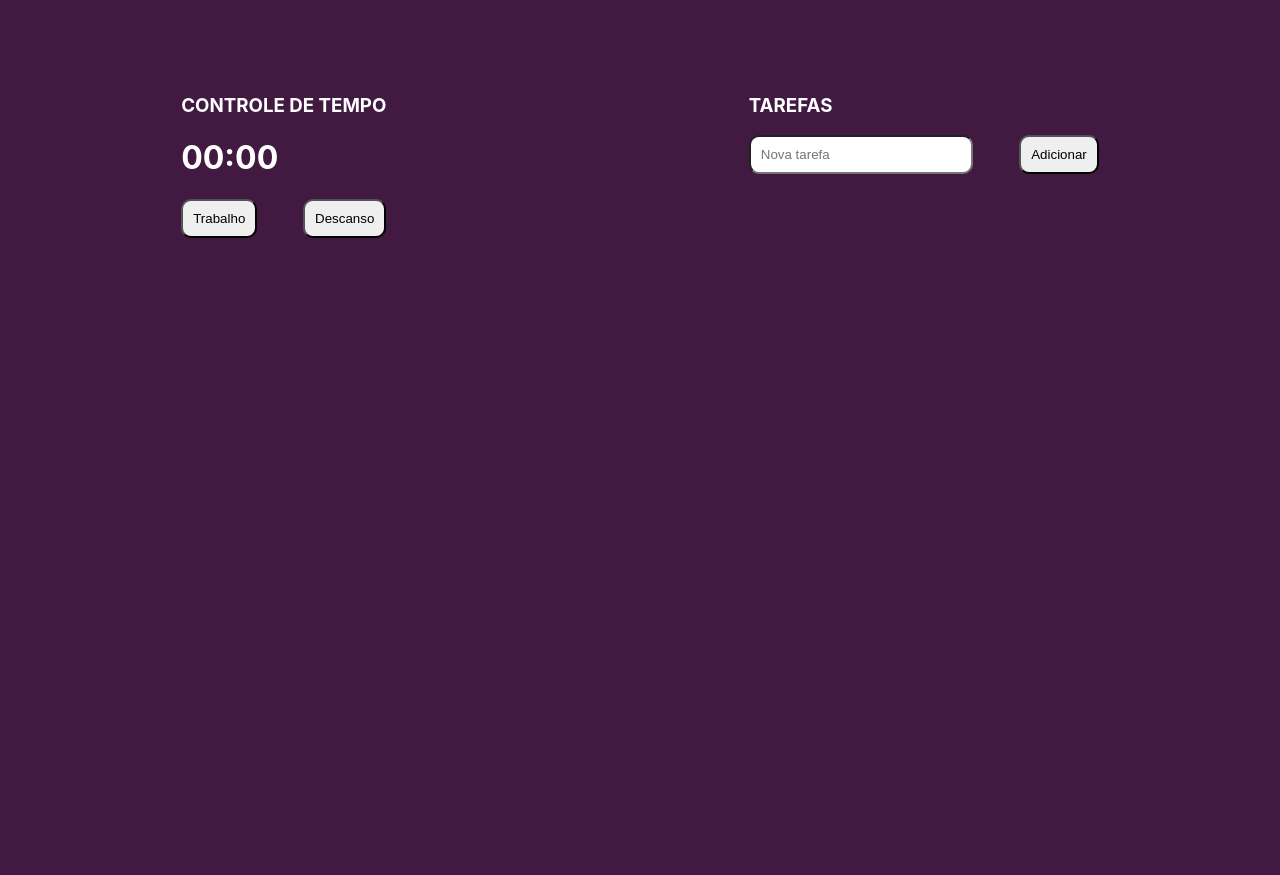
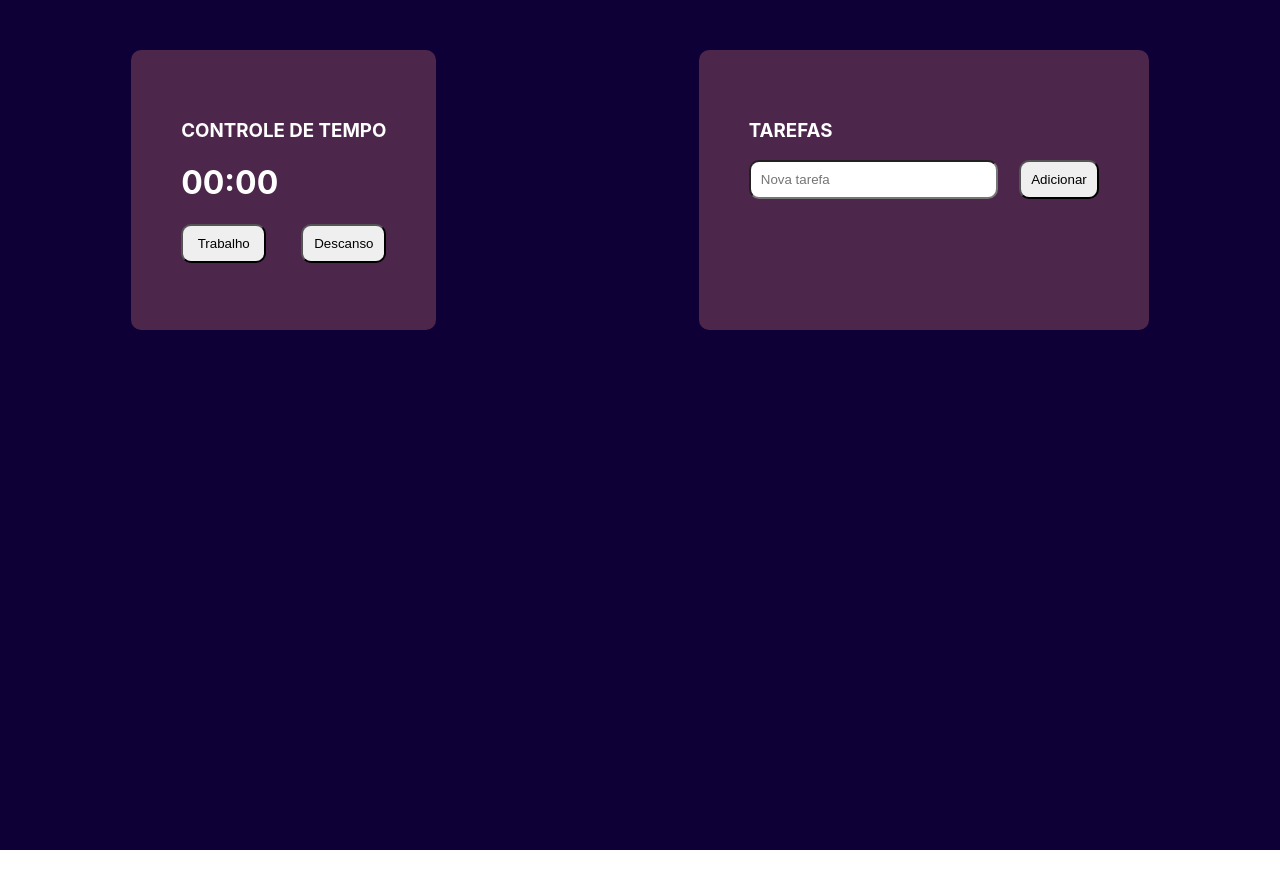
Before and after one commit to gazevedorp/home-office, a React (Create React App) app: page / in a window 1280 px wide. After the commit the page ends 850 px from the top, so only its background shows below. Built offline with nearby package versions, Linux system fonts and the light colour scheme.

Commit message:
style: :art: Theme style

```diff
--- a/src/components/Countdown/styles.js
+++ b/src/components/Countdown/styles.js
@@ -10,6 +10,8 @@ export const Container = styled.div`
 export const Button = styled.button`
     padding: 10px;
     border-radius: 10px;
+    width: 85px;
+    cursor: pointer;
 `;
 
 export const DivButton = styled.div`
--- a/src/components/TodoList/styles.js
+++ b/src/components/TodoList/styles.js
@@ -10,8 +10,11 @@ export const Container = styled.div`
 
 export const Input = styled.input`
     padding: 10px;
-    width: 200px;
+    width: 225px;
     border-radius: 10px;
+    @media(max-width: 600px){
+        width: 140px;
+    }
 `;
 
 export const DivInput = styled.div`
@@ -19,11 +22,15 @@ export const DivInput = styled.div`
     display: flex;
     flex-direction: row;
     justify-content: space-between;
+     @media(max-width: 600px){
+        width: 250px;
+    }
 `;
 
 export const Button = styled.button`
     padding: 10px;
     border-radius: 10px;
+    cursor: pointer;
 `;
 
 export const TodoItem = styled.div`
--- a/src/pages/Home/styles.js
+++ b/src/pages/Home/styles.js
@@ -3,16 +3,32 @@ import styled from 'styled-components';
 
 export const Container = styled.div`
     width: 100vw;
-    height: 100vh;
     display: flex;
     flex-direction: row;
     justify-content: space-around;
-    background-color: #421a41;
-    padding-top: 75px;
+    align-items: flex-start;
+    background-color: #0e0036;
+    height: 100vh;
+    @media(max-width: 600px){
+        flex-direction: column;
+        align-items: center;
+        justify-content: flex-start;
+    }
+    padding-bottom: 50px;
 `;
 
 export const ContainerCounter = styled.div`
+    background-color: #4c264b;
+    margin-top: 50px;
+    padding: 50px;
+    border-radius: 10px;
+    height: 180px;
 `;
 
 export const ContainerTodo = styled.div`
+    background-color: #4c264b;
+    margin-top: 50px;
+    padding: 50px;
+    border-radius: 10px;
+    min-height: 180px;
 `;
```
